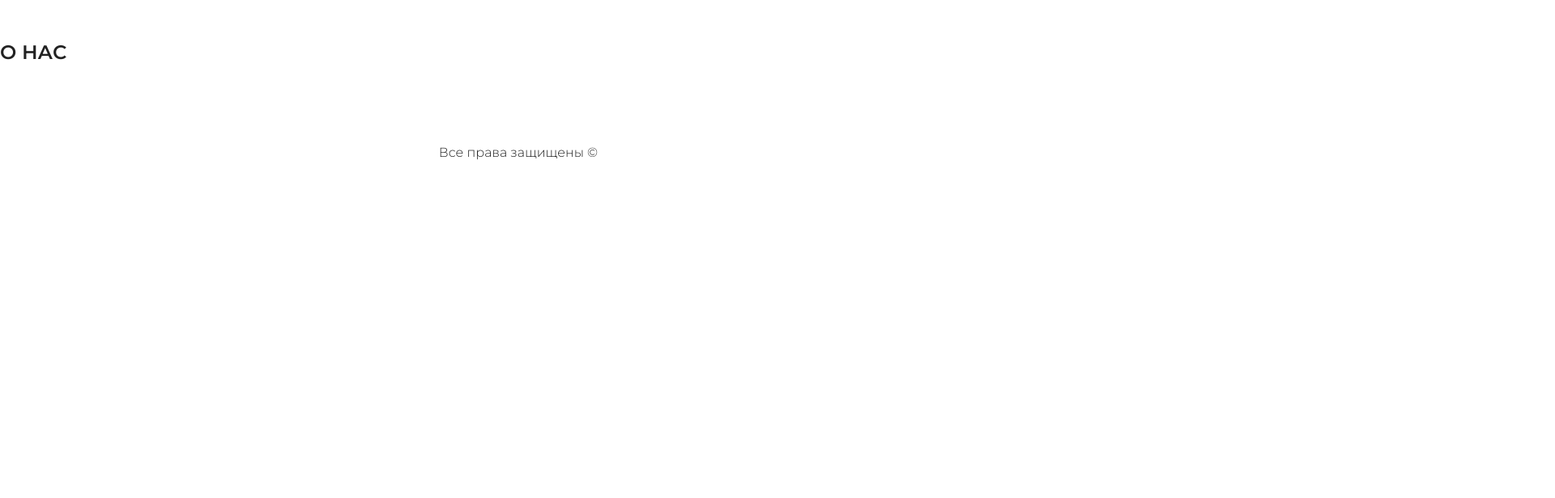
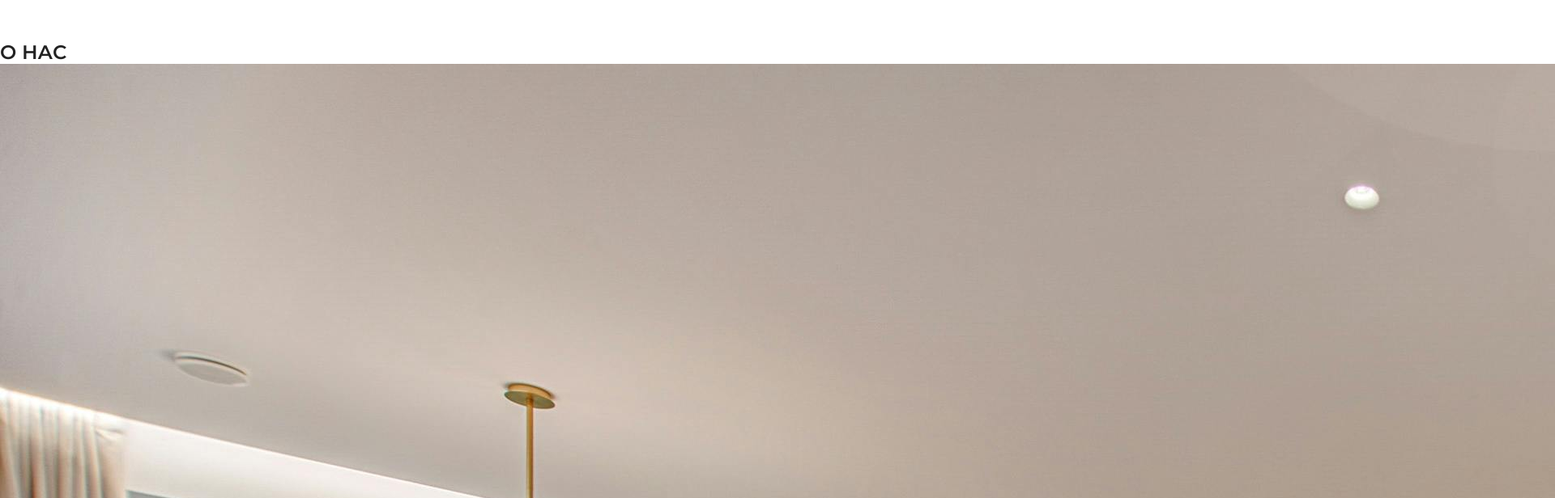
Before and after one commit to Aida-Sagan/internet-Shop, a React (Create React App) app: page /about in a window 1280 px wide. Shown: the top 616 px of the page at 81% size, 1920 px wide, since content can reach past the window. Built offline with nearby package versions, Linux system fonts and the light colour scheme.

Commit message:
fixed: при перезагрузке страницы корзина не обнуляется (localStorage)

```diff
--- a/src/App.js
+++ b/src/App.js
@@ -42,7 +42,7 @@ function App() {
             category: 'sofa'
         }
     ]);
-    const [orders, setOrders] = useState([]);
+
     const [currentItems, setCurrentItems] = useState([]);
 
     useEffect(() => {
@@ -56,12 +56,11 @@ function App() {
         sessionStorage.setItem("items", JSON.stringify(items));
     },[items]);
 
-    useEffect(() => {
+    const [orders, setOrders] = useState(() => {
         const storedOrders = localStorage.getItem('orders');
-        if (storedOrders) {
-            setOrders(JSON.parse(storedOrders));
-        }
-    }, []);
+        return storedOrders ? (JSON.parse(storedOrders)) : [];
+    });
+
 
     useEffect(() => {
         localStorage.setItem('orders', JSON.stringify(orders));
--- a/src/pages/About.js
+++ b/src/pages/About.js
@@ -7,7 +7,9 @@ function About() {
     return(
         <div>
             <h2>О НАС</h2>
-
+            <div className='block-aboutUS'>
+                <img src='/images/about/about.jpg' />
+            </div>
         </div>
     )
 }
```
